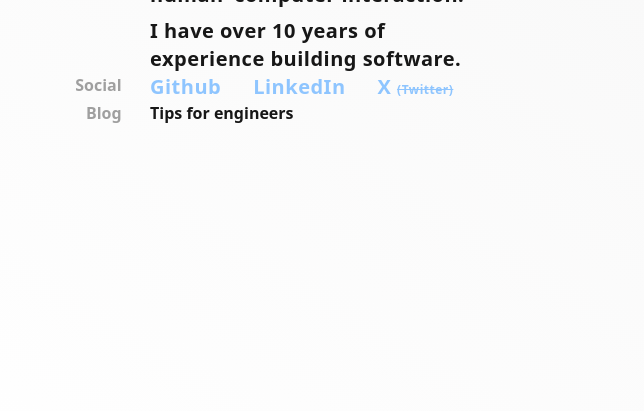
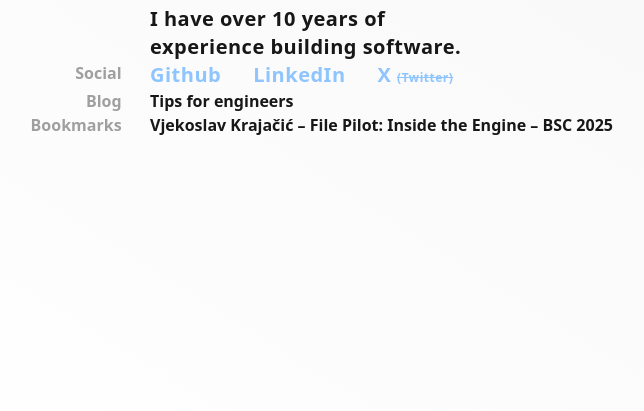
Before and after one commit to joaoalberto-dev/joaoalberto.dev, an Astro site: page / in a window 1280 px wide. Shown: the part 389-800 px from the top of the page, without its empty margins (206-850 px from the left). Built offline with nearby package versions, Linux system fonts and the light colour scheme; Astro itself is replaced by a stand-in of ours.

Commit message:
feat(bookmarks): adding new bookmarks section

```diff
--- a/src/content.config.ts
+++ b/src/content.config.ts
@@ -1,5 +1,5 @@
 import { defineCollection, z } from "astro:content";
-import { glob } from "astro/loaders";
+import { glob, file } from "astro/loaders";
 
 const blog = defineCollection({
   loader: glob({ pattern: "**/*.md", base: "./src/content/posts" }),
@@ -10,4 +10,17 @@ const blog = defineCollection({
   }),
 });
 
-export const collections = { blog };
+const bookmarks = defineCollection({
+  type: "data",
+  schema: z.object({
+    bookmarks: z.array(
+      z.object({
+        title: z.string(),
+        link: z.string(),
+        category: z.string(),
+      })
+    ),
+  }),
+});
+
+export const collections = { blog, bookmarks };
--- /dev/null
+++ b/src/content/bookmarks/bookmarks.json
@@ -0,0 +1,9 @@
+{
+    "bookmarks": [
+        {
+            "title": "Vjekoslav Krajačić – File Pilot: Inside the Engine – BSC 2025",
+            "link": "https://www.youtube.com/watch?v=bUOOaXf9qIM",
+            "category": "video"
+        }
+    ]
+}
--- a/src/pages/index.astro
+++ b/src/pages/index.astro
@@ -7,6 +7,7 @@ import { PageSection } from "@/components/page-section/page-section";
 import { Header } from "@/components/header/header";
 
 const posts = await getCollection("blog");
+const bookmarks = (await getCollection("bookmarks"))[0].data.bookmarks;
 ---
 
 <Layout>
@@ -34,4 +35,17 @@ const posts = await getCollection("blog");
       }
     </ul>
   </PageSection>
+  {bookmarks.length > 0 && (
+    <PageSection title="Bookmarks">
+      <ul class="space-y-2">
+        {
+          bookmarks.map((bookmark) => (
+            <li>
+              <a target="_blank" rel="noopener noreferrer" href={bookmark.link}>{bookmark.title}</a>
+            </li>
+          ))
+        }
+      </ul>
+    </PageSection>
+  )}
 </Layout>
```
